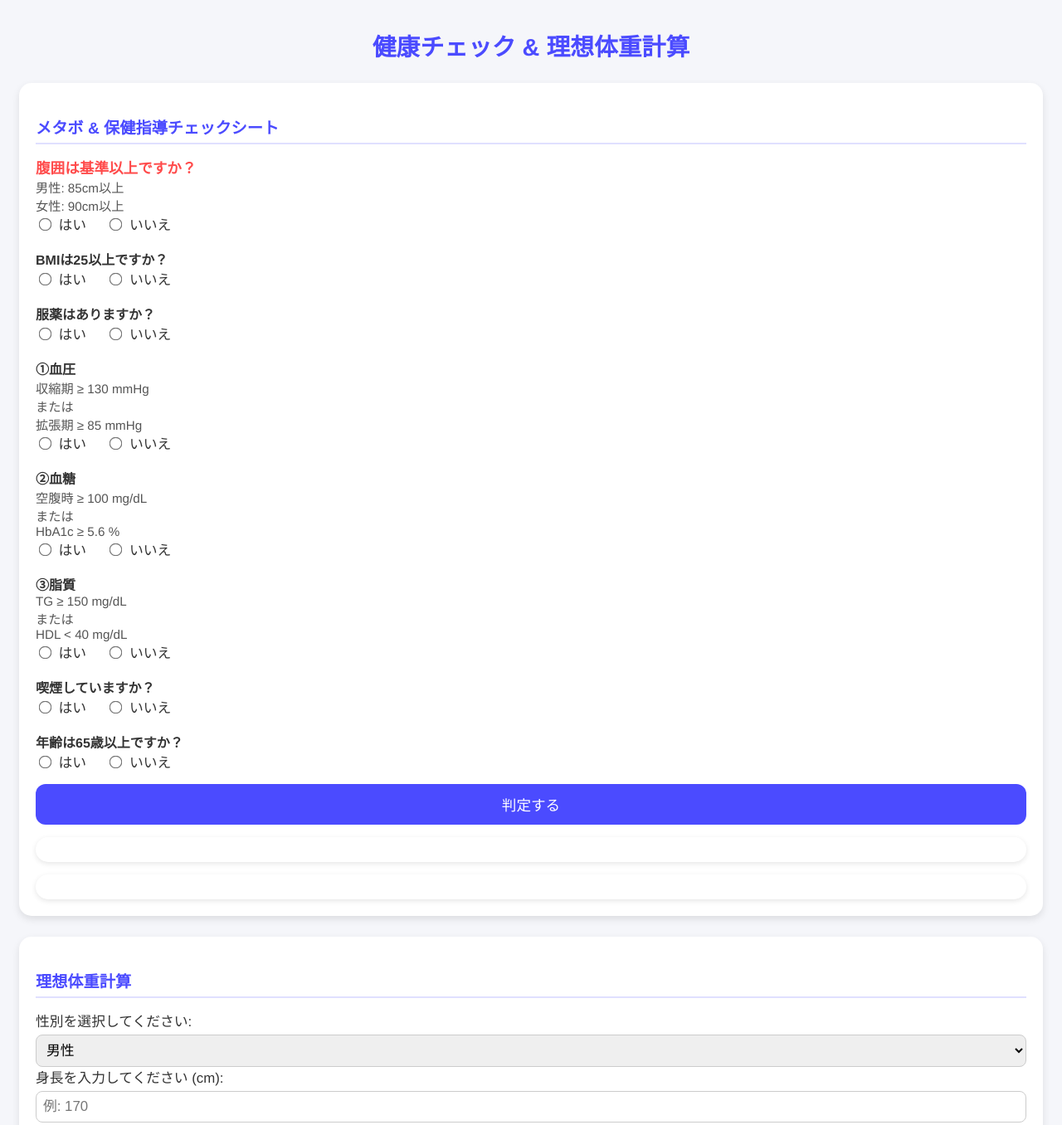
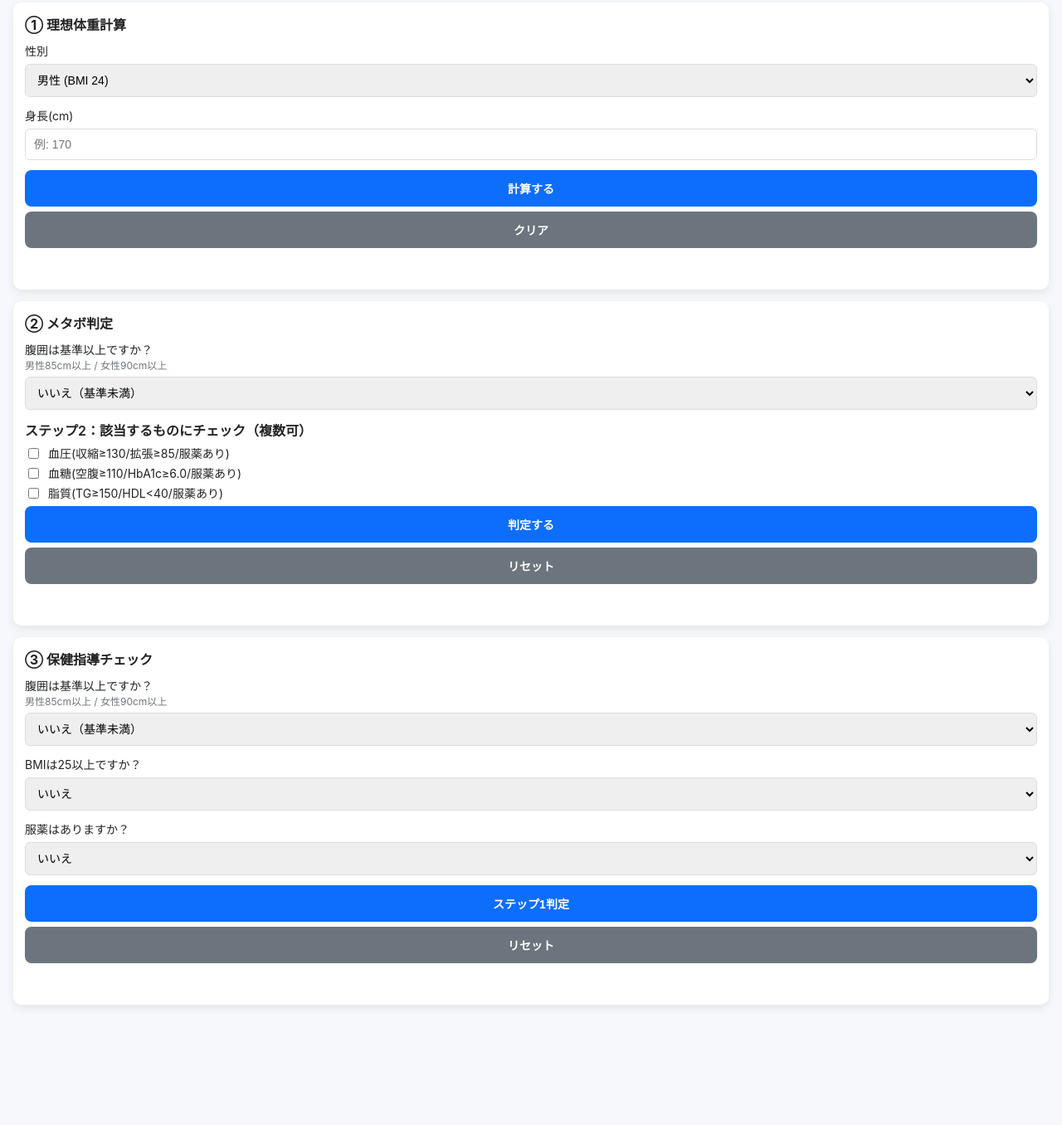
Before and after one commit to ballcap/maki, a website: page public/index.html in a window 1280 px wide. Shown: the part 13-1369 px from the top of the page at 83% size. After the commit the page ends 1254 px from the top, so only its background shows below. Drawn offline with Linux system fonts and the light colour scheme.

Commit message:
Update index.html

```diff
--- a/public/index.html
+++ b/public/index.html
@@ -1,307 +1,185 @@
 <!DOCTYPE html>
 <html lang="ja">
 <head>
-<meta charset="UTF-8">
-<meta name="viewport" content="width=device-width, initial-scale=1.0">
-<title>健康チェック & 理想体重計算</title>
+<meta charset="utf-8">
+<meta name="viewport" content="width=device-width, initial-scale=1">
+<title>健康チェック 完全版</title>
 <style>
-body {
-  font-family: 'Helvetica Neue', Arial, sans-serif;
-  background-color: #f5f6fa;
-  padding: 15px;
-  color: #333;
-}
-h2 {
-  text-align: center;
-  color: #4b4bff;
-  margin-bottom: 25px;
-  font-size: 1.8em;
-}
-.section {
-  background: #fff;
-  padding: 20px;
-  border-radius: 15px;
-  margin-bottom: 25px;
-  box-shadow: 0 4px 10px rgba(0,0,0,0.1);
-}
-.section h3 {
-  color: #4b4bff;
-  margin-bottom: 15px;
-  font-size: 1.2em;
-  border-bottom: 2px solid #e0e0ff;
-  padding-bottom: 5px;
-}
-label {
-  font-size: 1.05em;
-  cursor: pointer;
-}
-.radio-btn {
-  display: inline-block;
-  margin-right: 20px;
-}
-.radio-btn input[type="radio"] {
-  margin-right: 5px;
-  transform: scale(1.2);
-  cursor: pointer;
-}
-input[type="number"], select {
-  font-size: 1.05em;
-  padding: 8px;
-  width: 100%;
-  box-sizing: border-box;
-  margin-top: 5px;
-  border-radius: 8px;
-  border: 1px solid #ccc;
-}
-button {
-  display: block;
-  width: 100%;
-  padding: 12px;
-  font-size: 1.1em;
-  color: white;
-  background-color: #4b4bff;
-  border: none;
-  border-radius: 12px;
-  cursor: pointer;
-  transition: 0.3s;
-  margin-top: 15px;
-}
-button:hover {
-  background-color: #3838d1;
-}
-.result {
-  font-size: 1.2em;
-  font-weight: bold;
-  padding: 15px;
-  margin-top: 15px;
-  border-radius: 15px;
-  text-align: center;
-  box-shadow: 0 2px 6px rgba(0,0,0,0.1);
-}
-.green { background-color: #c3f0c3; color: #27632a; }
-.yellow { background-color: #fff5b2; color: #6b5e00; }
-.red { background-color: #ffb3b3; color: #8b1c1c; }
-@media (max-width: 480px) {
-  body { padding: 10px; }
-  .section { padding: 15px; }
-  h2 { font-size: 1.5em; }
-  button { font-size: 1em; padding: 10px; }
-  .result { font-size: 1.1em; padding: 12px; }
-}
+  :root{
+    --bg:#f6f8fb; --card:#fff; --primary:#0d6efd; --text:#222;
+    --muted:#6c757d; --success:#d4f7d4; --warn:#fff3b0; --danger:#f8d7da;
+    --radius:10px; --shadow:0 4px 12px rgba(0,0,0,0.08);
+  }
+  body{margin:0;font-family:-apple-system,BlinkMacSystemFont,"Helvetica Neue",Arial;background:var(--bg);padding:16px;color:var(--text);}
+  h2{font-size:16px;margin:0 0 10px 0;}
+  .card{background:var(--card);border-radius:var(--radius);box-shadow:var(--shadow);padding:14px;margin-bottom:14px;}
+  label{display:block;margin:6px 0;font-size:14px;}
+  select,input[type="number"]{width:100%;padding:10px;font-size:14px;border-radius:6px;border:1px solid #ddd;box-sizing:border-box;margin-bottom:6px;}
+  .btn{display:block;width:100%;padding:12px;border:none;border-radius:8px;background:var(--primary);color:#fff;font-weight:700;font-size:14px;margin:6px 0;cursor:pointer;transition:0.2s;}
+  .btn:hover{opacity:0.9;}
+  .btn.secondary{background:#6c757d;}
+  .checks label{display:flex;align-items:center;gap:8px;margin:4px 0;}
+  .result{margin-top:12px;padding:12px;border-radius:8px;font-weight:700;font-size:14px;text-align:center;opacity:0;transform:translateY(4px);transition:all 0.3s ease;}
+  .result.show{opacity:1;transform:translateY(0);}
+  .result.info{background:var(--success); color:#155724;}
+  .result.warn{background:var(--warn); color:#856404;}
+  .result.danger{background:var(--danger); color:#721c24;}
+  .step2{overflow:hidden;max-height:0;transition:max-height 0.4s ease,padding 0.25s;padding:0;}
+  .step2.open{padding:12px 0;max-height:600px;}
+  small{font-size:12px;color:var(--muted);}
 </style>
 </head>
 <body>
 
-<h2>健康チェック & 理想体重計算</h2>
-
-<!-- メタボ & 保健指導チェックシート -->
-<div class="section">
-<h3>メタボ & 保健指導チェックシート</h3>
-<form id="form">
-<b style="font-size:1.1em; color:#ff4b4b;">腹囲は基準以上ですか？</b><br>
-<span style="font-size:0.95em; color:#555;">
-男性: 85cm以上<br>女性: 90cm以上
-</span><br>
-<div class="radio-btn">
-  <input type="radio" id="waist_yes" name="waist" value="yes">
-  <label for="waist_yes">はい</label>
-</div>
-<div class="radio-btn">
-  <input type="radio" id="waist_no" name="waist" value="no">
-  <label for="waist_no">いいえ</label>
-</div>
-<br><br>
-
-<b>BMIは25以上ですか？</b><br>
-<div class="radio-btn">
-  <input type="radio" id="bmi_yes" name="bmi" value="yes">
-  <label for="bmi_yes">はい</label>
-</div>
-<div class="radio-btn">
-  <input type="radio" id="bmi_no" name="bmi" value="no">
-  <label for="bmi_no">いいえ</label>
-</div>
-<br><br>
-
-<b>服薬はありますか？</b><br>
-<div class="radio-btn">
-  <input type="radio" id="med_yes" name="med" value="yes">
-  <label for="med_yes">はい</label>
-</div>
-<div class="radio-btn">
-  <input type="radio" id="med_no" name="med" value="no">
-  <label for="med_no">いいえ</label>
-</div>
-<br><br>
-
-<b>①血圧</b><br>
-<span style="font-size:0.95em; color:#555;">
-収縮期 ≥ 130 mmHg<br>または<br>拡張期 ≥ 85 mmHg
-</span><br>
-<div class="radio-btn">
-  <input type="radio" id="bp_yes" name="bp" value="yes">
-  <label for="bp_yes">はい</label>
-</div>
-<div class="radio-btn">
-  <input type="radio" id="bp_no" name="bp" value="no">
-  <label for="bp_no">いいえ</label>
-</div>
-<br><br>
-
-<b>②血糖</b><br>
-<span style="font-size:0.95em; color:#555;">
-空腹時 ≥ 100 mg/dL<br>または<br>HbA1c ≥ 5.6 %
-</span><br>
-<div class="radio-btn">
-  <input type="radio" id="gl_yes" name="gl" value="yes">
-  <label for="gl_yes">はい</label>
-</div>
-<div class="radio-btn">
-  <input type="radio" id="gl_no" name="gl" value="no">
-  <label for="gl_no">いいえ</label>
-</div>
-<br><br>
-
-<b>③脂質</b><br>
-<span style="font-size:0.95em; color:#555;">
-TG ≥ 150 mg/dL<br>または<br>HDL < 40 mg/dL
-</span><br>
-<div class="radio-btn">
-  <input type="radio" id="lipid_yes" name="lipid" value="yes">
-  <label for="lipid_yes">はい</label>
-</div>
-<div class="radio-btn">
-  <input type="radio" id="lipid_no" name="lipid" value="no">
-  <label for="lipid_no">いいえ</label>
-</div>
-<br><br>
-
-<b>喫煙していますか？</b><br>
-<div class="radio-btn">
-  <input type="radio" id="smoke_yes" name="smoke" value="yes">
-  <label for="smoke_yes">はい</label>
-</div>
-<div class="radio-btn">
-  <input type="radio" id="smoke_no" name="smoke" value="no">
-  <label for="smoke_no">いいえ</label>
-</div>
-<br><br>
-
-<b>年齢は65歳以上ですか？</b><br>
-<div class="radio-btn">
-  <input type="radio" id="age_yes" name="age" value="yes">
-  <label for="age_yes">はい</label>
-</div>
-<div class="radio-btn">
-  <input type="radio" id="age_no" name="age" value="no">
-  <label for="age_no">いいえ</label>
-</div>
-<br>
-
-<button type="button" onclick="judge()">判定する</button>
-</form>
-<div id="result_meta" class="result"></div>
-<div id="result_hoken" class="result"></div>
+<!-- 理想体重 -->
+<div class="card">
+<h2>① 理想体重計算</h2>
+<label>性別</label>
+<select id="iwGender">
+  <option value="male">男性 (BMI 24)</option>
+  <option value="female">女性 (BMI 22)</option>
+</select>
+<label>身長(cm)</label>
+<input type="number" id="iwHeight" placeholder="例: 170">
+<button class="btn" onclick="calculateIdeal()">計算する</button>
+<button class="btn secondary" onclick="resetIdeal()">クリア</button>
+<div id="iwResult" class="result"></div>
 </div>
 
-<!-- 理想体重計算 -->
-<div class="section">
-<h3>理想体重計算</h3>
-<label>性別を選択してください:</label>
-<select id="gender">
-  <option value="male">男性</option>
-  <option value="female">女性</option>
+<!-- メタボ判定 -->
+<div class="card">
+<h2>② メタボ判定</h2>
+<label>腹囲は基準以上ですか？<br><small>男性85cm以上 / 女性90cm以上</small></label>
+<select id="mbWaist">
+  <option value="no">いいえ（基準未満）</option>
+  <option value="yes">はい（基準以上）</option>
 </select>
+<div style="font-weight:600;margin:6px 0">ステップ2：該当するものにチェック（複数可）</div>
+<div class="checks">
+  <label><input type="checkbox" id="mb_bp">血圧(収縮≥130/拡張≥85/服薬あり)</label>
+  <label><input type="checkbox" id="mb_sugar">血糖(空腹≥110/HbA1c≥6.0/服薬あり)</label>
+  <label><input type="checkbox" id="mb_lipid">脂質(TG≥150/HDL<40/服薬あり)</label>
+</div>
+<button class="btn" onclick="judgeMetabo()">判定する</button>
+<button class="btn secondary" onclick="resetMetabo()">リセット</button>
+<div id="mbResult" class="result"></div>
+</div>
 
-<label>身長を入力してください (cm):</label>
-<input type="number" id="height" placeholder="例: 170">
+<!-- 保健指導 -->
+<div class="card">
+<h2>③ 保健指導チェック</h2>
+<label>腹囲は基準以上ですか？<br><small>男性85cm以上 / 女性90cm以上</small></label>
+<select id="bhWaist">
+  <option value="no">いいえ（基準未満）</option>
+  <option value="yes">はい（基準以上）</option>
+</select>
+<label>BMIは25以上ですか？</label>
+<select id="bhBmi">
+  <option value="no">いいえ</option>
+  <option value="yes">はい</option>
+</select>
+<label>服薬はありますか？</label>
+<select id="bhMed">
+  <option value="no">いいえ</option>
+  <option value="yes">はい</option>
+</select>
+<button class="btn" onclick="checkBHStep1()">ステップ1判定</button>
+<button class="btn secondary" onclick="resetBH()">リセット</button>
+<div id="bhStep1Result" class="result"></div>
 
-<button type="button" onclick="calculateWeight()">計算する</button>
-
-<div id="weight_result" class="result"></div>
+<div id="bhStep2" class="step2">
+<hr>
+<div style="font-weight:600;margin-bottom:6px">ステップ2：該当するものにチェック（複数可）</div>
+<div class="checks">
+  <label><input type="checkbox" id="bhBp">血圧(収縮≥130/拡張≥85/服薬あり)</label>
+  <label><input type="checkbox" id="bhSugar">血糖(空腹≥100/HbA1c≥5.6/服薬あり)</label>
+  <label><input type="checkbox" id="bhLipid">脂質(TG≥150/HDL<40/服薬あり)</label>
+</div>
+<label>喫煙していますか？</label>
+<select id="bhSmoke"><option value="no">いいえ</option><option value="yes">はい</option></select>
+<label>年齢は65歳以上ですか？</label>
+<select id="bhAge"><option value="no">いいえ</option><option value="yes">はい</option></select>
+<button class="btn" onclick="judgeBHStep2()">ステップ2判定</button>
+<button class="btn secondary" onclick="resetBHStep2()">ステップ2クリア</button>
+<div id="bhStep2Result" class="result"></div>
+</div>
 </div>
 
 <script>
-function judge(){
-  const waist = document.querySelector('input[name="waist"]:checked')?.value;
-  const bmi = document.querySelector('input[name="bmi"]:checked')?.value;
-  const med = document.querySelector('input[name="med"]:checked')?.value;
-  const bp = document.querySelector('input[name="bp"]:checked')?.value;
-  const gl = document.querySelector('input[name="gl"]:checked')?.value;
-  const lipid = document.querySelector('input[name="lipid"]:checked')?.value;
-  const smoke = document.querySelector('input[name="smoke"]:checked')?.value;
-  const age = document.querySelector('input[name="age"]:checked')?.value;
+function showResult(elem,text,cls){elem.textContent=text;elem.className='result '+cls+' show';setTimeout(()=>elem.scrollIntoView({behavior:'smooth',block:'center'}),100);}
+function clearResult(elem){elem.textContent='';elem.className='result';}
 
-  if(!waist||!bmi||!med||!bp||!gl||!lipid||!smoke||!age){
-    alert("すべての項目を選択してください");
-    return;
+/* 理想体重 */
+function calculateIdeal(){
+  const g=document.getElementById('iwGender').value;
+  const h=parseFloat(document.getElementById('iwHeight').value);
+  const out=document.getElementById('iwResult');
+  if(isNaN(h)||h<=0){showResult(out,'正しい身長を入力してください','info');return;}
+  const m=h/100; const bmi=(g==='male')?24:22; showResult(out,理想体重(BMI ${bmi}): ${(bmi*m*m).toFixed(1)} kg,'info');
+}
+function resetIdeal(){document.getElementById('iwHeight').value='';clearResult(document.getElementById('iwResult'));}
+
+/* メタボ判定 */
+function judgeMetabo(){
+  const waist=document.getElementById('mbWaist').value;
+  const bp=document.getElementById('mb_bp').checked;
+  const sugar=document.getElementById('mb_sugar').checked;
+  const lipid=document.getElementById('mb_lipid').checked;
+  const out=document.getElementById('mbResult');
+  if(waist==='no'){showResult(out,'ステップ1：腹囲未満 → 非該当','info');return;}
+  let count=0;if(bp)count++;if(sugar)count++;if(lipid)count++;
+  if(count===0)showResult(out,'ステップ2：該当なし → 非該当','info');
+  else if(count===1)showResult(out,'ステップ2：1つ該当 → 予備軍','warn');
+  else showResult(out,'ステップ2：2つ以上該当 → 基準該当','danger');
+}
+function resetMetabo(){document.getElementById('mbWaist').value='no';document.getElementById('mb_bp').checked=false;document.getElementById('mb_sugar').checked=false;document.getElementById('mb_lipid').checked=false;clearResult(document.getElementById('mbResult'));}
+
+/* 保健指導 */
+window.bhStep1Type='';
+function checkBHStep1(){
+  const waist=document.getElementById('bhWaist').value;
+  const bmi=document.getElementById('bhBmi').value;
+  const med=document.getElementById('bhMed').value;
+  const out=document.getElementById('bhStep1Result');
+  const step2=document.getElementById('bhStep2');
+  if(med==='yes'){showResult(out,'服薬あり → 情報提供','info');step2.classList.remove('open');clearResult(document.getElementById('bhStep2Result'));window.bhStep1Type='';return;}
+  if(waist==='no'&&bmi==='yes'){window.bhStep1Type='基準1';showResult(out,'ステップ1：基準1 → ステップ2へ','warn');step2.classList.add('open');clearResult(document.getElementById('bhStep2Result'));return;}
+  if(waist==='yes'){window.bhStep1Type='基準2';showResult(out,'ステップ1：基準2 → ステップ2へ','warn');step2.classList.add('open');clearResult(document.getElementById('bhStep2Result'));return;}
+  window.bhStep1Type='該当なし';showResult(out,'ステップ1：該当なし → 情報提供','info');step2.classList.remove('open');clearResult(document.getElementById('bhStep2Result'));
+}
+function judgeBHStep2(){
+  if(!window.bhStep1Type||window.bhStep1Type==='該当なし')return;
+  const bp=document.getElementById('bhBp').checked;
+  const sugar=document.getElementById('bhSugar').checked;
+  const lipid=document.getElementById('bhLipid').checked;
+  const smoke=document.getElementById('bhSmoke').value;
+  const age=document.getElementById('bhAge').value;
+  const out=document.getElementById('bhStep2Result');
+  let count=0;if(bp)count++;if(sugar)count++;if(lipid)count++;
+  let text='',cls='';
+  if(window.bhStep1Type==='基準1'){
+    if(count===0){text='情報提供';cls='info';}
+    else if(count===1){text='動機づけ支援';cls='warn';}
+    else{text=(age==='yes')?'動機づけ支援':'積極的支援';cls=(age==='yes')?'warn':'danger';}
+  }else if(window.bhStep1Type==='基準2'){
+    if(count===0){text='情報提供';cls='info';}
+    else if(count===1){text=(smoke==='yes')?(age==='yes'?'動機づけ支援':'積極的支援'):'動機づけ支援';cls=(smoke==='yes')?(age==='yes'?'warn':'danger'):'warn';}
+    else{text=(age==='yes')?'動機づけ支援':'積極的支援';cls=(age==='yes')?'warn':'danger';}
   }
-
-  let meta_count=0;
-  if(bp==="yes") meta_count++;
-  if(gl==="yes") meta_count++;
-  if(lipid==="yes") meta_count++;
-
-  let meta_result="", meta_color="";
-  if(waist==="no"){ meta_result="非該当"; meta_color="green"; }
-  else{
-    if(meta_count===0){ meta_result="非該当"; meta_color="green"; }
-    else if(meta_count===1){ meta_result="予備軍"; meta_color="yellow"; }
-    else{ meta_result="基準該当"; meta_color="red"; }
-  }
-  document.getElementById("result_meta").textContent="【メタボチェック判定】 "+meta_result;
-  document.getElementById("result_meta").className="result "+meta_color;
-
-  let hoken_result="", hoken_color="";
-  if(med==="yes"){
-    hoken_result="情報提供"; hoken_color="green";
-  } else {
-    let step1_hoken="";
-    if(waist==="no" && bmi==="yes") step1_hoken="基準1";
-    else if(waist==="yes") step1_hoken="基準2";
-    else step1_hoken="該当なし";
-
-    let count2=0;
-    if(bp==="yes") count2++;
-    if(gl==="yes") count2++;
-    if(lipid==="yes") count2++;
-
-    if(step1_hoken==="基準1"){
-      if(count2===0){ hoken_result="情報提供"; hoken_color="green"; }
-      else if(count2===1){ hoken_result="動機づけ支援"; hoken_color="yellow"; }
-      else if(count2===2){ hoken_result=(smoke==="no")?"動機づけ支援":((age==="yes")?"動機づけ支援":"積極的支援"); hoken_color=(smoke==="no")?"yellow":((age==="yes")?"yellow":"red"); }
-      else if(count2===3){ hoken_result=(age==="yes")?"動機づけ支援":"積極的支援"; hoken_color=(age==="yes")?"yellow":"red"; }
-    }
-
-    if(step1_hoken==="基準2"){
-      if(count2===0){ hoken_result="情報提供"; hoken_color="green"; }
-      else if(count2===1){ hoken_result=(smoke==="no")?"動機づけ支援":((age==="yes")?"動機づけ支援":"積極的支援"); hoken_color=(smoke==="no")?"yellow":((age==="yes")?"yellow":"red"); }
-      else if(count2>=2){ hoken_result=(age==="yes")?"動機づけ支援":"積極的支援"; hoken_color=(age==="yes")?"yellow":"red"; }
-    }
-
-    if(step1_hoken==="該当なし"){ hoken_result="情報提供"; hoken_color="green"; }
-  }
-
-  document.getElementById("result_hoken").textContent="【保健指導判定】 "+hoken_result;
-  document.getElementById("result_hoken").className="result "+hoken_color;
+  showResult(out,text,cls);
 }
-
-function calculateWeight() {
-    const gender = document.getElementById('gender').value;
-    const heightCm = parseFloat(document.getElementById('height').value);
-
-    if (isNaN(heightCm) || heightCm <= 0) {
-        document.getElementById('weight_result').innerText = '正しい身長を入力してください';
-        return;
-    }
-
-    const heightM = heightCm / 100;
-    const bmiTarget = (gender === 'male') ? 24 : 22;
-    const idealWeight = bmiTarget * heightM * heightM;
-
-    document.getElementById('weight_result').innerText = 理想体重は ${idealWeight.toFixed(1)} kg です。;
+function resetBH(){
+  document.getElementById('bhWaist').value='no';
+  document.getElementById('bhBmi').value='no';
+  document.getElementById('bhMed').value='no';
+  document.getElementById('bhSmoke').value='no';
+  document.getElementById('bhAge').value='no';
+  window.bhStep1Type='';
+  clearResult(document.getElementById('bhStep1Result'));
+  document.getElementById('bhStep2').classList.remove('open');
+  resetBHStep2();
 }
+function resetBHStep2(){document.getElementById('bhBp').checked=false;document.getElementById('bhSugar').checked=false;document.getElementById('bhLipid').checked=false;clearResult(document.getElementById('bhStep2Result'));}
 </script>
-
 </body>
 </html>
```
